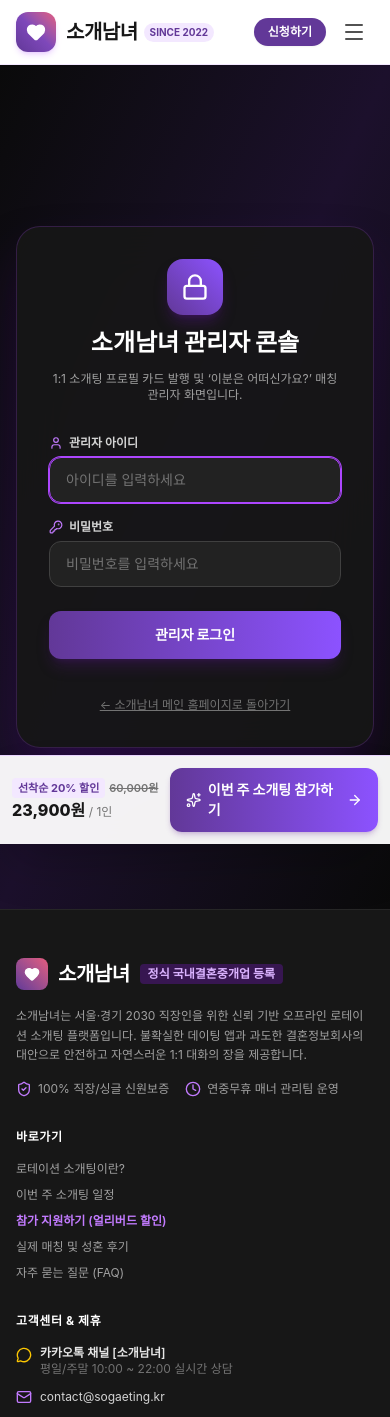
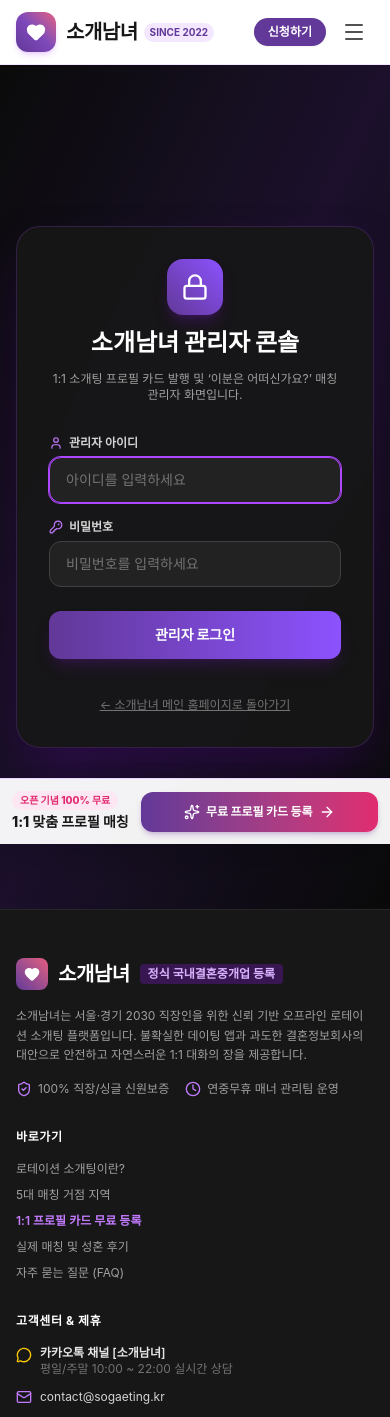
Before and after one commit to sooho-shin/sogae, a Next.js app: page /admin in a window 390 px wide. Shown: the top 1417 px of the page. Built offline with nearby package versions, Linux system fonts and the light colour scheme.

Commit message:
초기 버전 100% 무료화 적용 및 금액/참가비 관련 문구 전면 제거

```diff
--- a/src/components/FloatingCTA.tsx
+++ b/src/components/FloatingCTA.tsx
@@ -15,24 +15,19 @@ export default function FloatingCTA() {
     <aside aria-label="모바일 참가 신청 플로팅 배너" className="fixed bottom-0 left-0 right-0 z-40 md:hidden bg-white/95 backdrop-blur-md border-t border-purple-200 p-3 shadow-2xl safe-bottom">
       <div className="flex items-center justify-between gap-3 max-w-md mx-auto">
         <div className="flex flex-col">
-          <div className="flex items-center gap-1">
-            <span className="text-[11px] font-bold text-[#623898] bg-purple-100 px-1.5 py-0.5 rounded">
-              선착순 20% 할인
-            </span>
-            <span className="text-[11px] font-semibold text-neutral-500 line-through">
-              60,000원
-            </span>
-          </div>
-          <span className="text-base font-extrabold text-neutral-900">
-            23,900원 <span className="text-xs font-normal text-neutral-500">/ 1인</span>
+          <span className="text-[10px] font-extrabold text-[#E12B70] bg-pink-100 px-2 py-0.5 rounded-full w-fit">
+            오픈 기념 100% 무료
+          </span>
+          <span className="text-sm font-extrabold text-neutral-900 mt-0.5">
+            1:1 맞춤 프로필 매칭
           </span>
         </div>
         <Link
           href="/apply"
-          className="flex-1 flex items-center justify-center gap-1.5 py-3 px-4 rounded-xl font-extrabold text-sm text-white bg-gradient-to-r from-[#623898] to-[#8C52FF] shadow-md shadow-purple-900/20 active:scale-98 transition-all"
+          className="flex-1 flex items-center justify-center gap-1.5 py-3 px-4 rounded-xl font-black text-xs sm:text-sm text-white bg-gradient-to-r from-[#623898] to-[#E12B70] shadow-md shadow-purple-900/20 active:scale-98 transition-all"
         >
           <Sparkles className="w-4 h-4" />
-          <span>이번 주 소개팅 참가하기</span>
+          <span>무료 프로필 카드 등록</span>
           <ArrowRight className="w-4 h-4" />
         </Link>
       </div>
--- a/src/components/Footer.tsx
+++ b/src/components/Footer.tsx
@@ -46,13 +46,13 @@ export default function Footer() {
                 </Link>
               </li>
               <li>
-                <Link href="/#schedule" className="hover:text-white transition-colors">
-                  이번 주 소개팅 일정
+                <Link href="/#regions" className="hover:text-white transition-colors">
+                  5대 매칭 거점 지역
                 </Link>
               </li>
               <li>
                 <Link href="/apply" className="hover:text-white transition-colors font-semibold text-purple-400">
-                  참가 지원하기 (얼리버드 할인)
+                  1:1 프로필 카드 무료 등록
                 </Link>
               </li>
               <li>
--- a/src/data/mockData.ts
+++ b/src/data/mockData.ts
@@ -207,9 +207,9 @@ export const REVIEWS_DATA: Review[] = [
     occupation: '금융권 재무팀',
     sessionInfo: '신도림 세션 참가',
     rating: 5,
-    title: '결혼정보회사 상담받고 현타왔는데 소개남녀가 정답이었네요',
+    title: '결혼정보회사 상담받고 부담스러웠는데 소개남녀가 정답이었네요',
     content:
-      '결정사 가입비 300만원 부르고 등급 매기는 게 너무 거부감 들었거든요. 소개남녀는 2만원대 참가비에 재직증명서랑 싱글 인증 다 확인된 진짜 괜찮은 직장인 분들만 나와서 놀랐습니다. 10명과 진솔하게 이야기 나누며 이상형을 찾을 수 있어서 가성비 최고입니다.',
+      '결정사는 가입비 수백만 원 부르고 무거운 조건만 따져서 거부감이 들었는데, 소개남녀는 비용 부담 없이 프로필 카드로 먼저 이성분을 확인하고 둘 다 OK할 때만 카톡을 교환할 수 있어서 너무 합리적이고 만족스러웠습니다. 지금 만나는 분과 매주 주말마다 데이트하고 있어요!',
     matched: true,
     date: '2026.09.03',
     badge: '성혼 예정 💍',
@@ -219,12 +219,12 @@ export const REVIEWS_DATA: Review[] = [
     author: '최*영 (여, 30세)',
     age: '30세',
     occupation: '외국계 마케터',
-    sessionInfo: '흑석동 세션 참가',
+    sessionInfo: '흑석동 1:1 매칭',
     rating: 5,
     title: '주변에 소개팅 자리 부탁하기 민망할 때 딱이에요',
     content:
-      '주선자 눈치 볼 필요도 없고, 다양한 직종의 열정적인 분들과 교류할 수 있어서 주말이 정말 알찼습니다. 분위기도 고급스럽고 음료도 맛있었어요. 제 친구들에게도 적극 추천 중입니다!',
-    matched: false,
+      '주선자 눈치 볼 필요도 없고, 매니저님이 제 이상형에 꼭 맞는 분의 프로필 카드를 정성껏 제안해 주셔서 너무 좋았어요. 마음에 들지 않으면 편하게 패스할 수 있고, 둘 다 수락했을 때만 카톡을 교환하니 부담이 전혀 없었습니다.',
+    matched: true,
     date: '2026.08.30',
   },
 ];
@@ -242,28 +242,28 @@ export const FAQ_DATA: FAQItem[] = [
     category: '진행 방식',
     question: '진행 지역은 어디인가요?',
     answer:
-      '현재 소개남녀는 흑석동, 서교동, 합정동, 홍대, 신도림 등 접근성과 분위기가 검증된 5개 주요 핫스팟 지역에서 정기 세션을 운영하고 있습니다. 참가 확정 시 상세 위치 및 오시는 길이 개별 안내됩니다.',
+      '현재 소개남녀는 흑석동, 서교동, 합정동, 홍대, 신도림 등 접근성과 분위기가 검증된 5개 주요 핫스팟 지역을 중심으로 1:1 매칭을 운영하고 있습니다. 원하시는 활동 지역을 기반으로 어울리는 이성을 연결해 드립니다.',
   },
   {
     id: 'faq-3',
     category: '진행 방식',
-    question: '혼자 참여해도 어색하지 않을까요?',
+    question: '프로필 카드는 어떻게 상대방에게 전달되나요?',
     answer:
-      '실제 참가자의 95% 이상이 혼자 신청하십니다. 1:1 독립된 테이블로 배치되며, 전문 연애상담사가 개발한 아이스브레이킹 대화 질문 카드가 제공되어 침묵이나 어색함 없이 자연스럽고 즐겁게 대화를 나누실 수 있습니다.',
+      '회원님이 등록하신 얼굴 사진과 직업, 성격, 체형, 취미, 이상형 정보를 바탕으로 감각적인 1:1 프로필 카드가 생성됩니다. 매니저가 회원님의 이상형 조건에 맞는 이성에게 카드를 전달하며 "이분은 어떠신가요?" 하고 조심스럽게 매칭 의사를 여쭤봅니다.',
   },
   {
     id: 'faq-4',
     category: '매칭 및 결과',
-    question: '현장에서 연락처를 바로 교환해야 하나요?',
+    question: '내 카카오톡 아이디는 언제 공개되나요?',
     answer:
-      '아닙니다! 소개남녀는 참가자 보호를 위해 현장에서의 직접적인 연락처 교환을 지양합니다. 행사가 끝난 뒤 모바일 안심 쪽지 매칭표를 통해 호감 있는 상대 1~3지망을 비밀리에 제출하며, 서로 호감을 표현한 분들에 한해 익일 오전 매니저가 연락처를 전달해 드립니다.',
+      '회원님과 상대방 모두 프로필 카드를 확인하고 상호 수락(OK)했을 때에만 매니저가 서로의 카카오톡 ID를 전달해 드립니다. 상대방이 거절하거나 회원님이 패스하신 경우에는 연락처가 절대 공개되지 않으므로 안심하고 이용하실 수 있습니다.',
   },
   {
     id: 'faq-5',
-    category: '환불 및 변경',
-    question: '일정 변경이나 취소/환불 규정은 어떻게 되나요?',
+    category: '서비스 이용 안내',
+    question: '1:1 프로필 등록과 매칭 제안에 비용이 드나요?',
     answer:
-      '성비 1:1 매칭의 특성상 세션 시작 4일 전까지는 100% 전액 환불 및 일정 무료 변경이 가능합니다. 3일 전부터는 성비 조정 및 노쇼 방지를 위해 위약금이 발생하오니 신중한 신청 부탁드립니다.',
+      '현재 소개남녀는 오픈 기념으로 100% 무료로 프로필 카드 제작 및 1:1 매칭 제안 서비스를 제공하고 있습니다. 별도의 가입비나 매칭 비용 없이 부담 없이 편안하게 이용해 보세요!',
   },
 ];
 
--- a/src/types/index.ts
+++ b/src/types/index.ts
@@ -40,7 +40,7 @@ export interface FAQItem {
   id: string;
   question: string;
   answer: string;
-  category: '참가 자격' | '진행 방식' | '매칭 및 결과' | '환불 및 변경';
+  category: '참가 자격' | '진행 방식' | '매칭 및 결과' | '서비스 이용 안내';
 }
 
 export interface ApplicationFormData {
```
